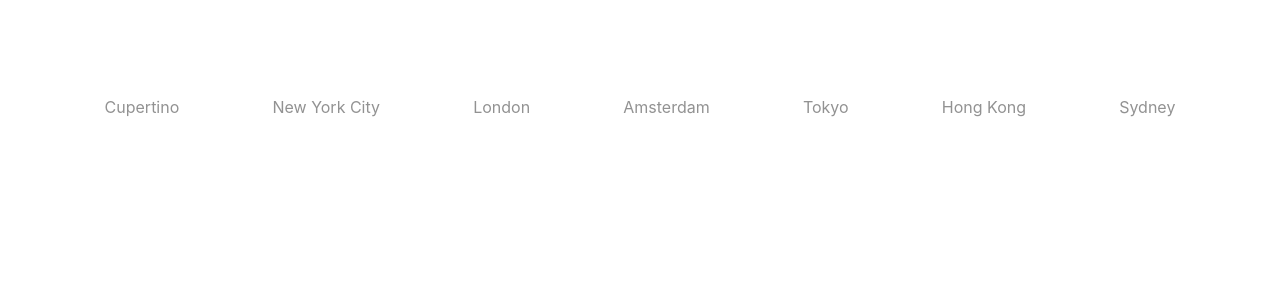
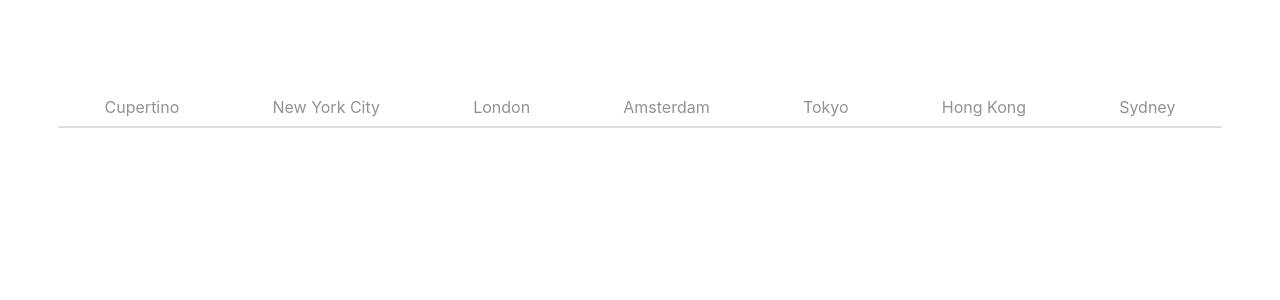
Before and after one commit to newmediapilot/retail_instore_developer_exercise_react, a React (Create React App) app: page / in a window 1280 px wide. Shown: the top 300 px of the page. Built offline with nearby package versions, Linux system fonts and the light colour scheme.

Commit message:
add animation

```diff
--- a/src/components/Shuttle/Shuttle.js
+++ b/src/components/Shuttle/Shuttle.js
@@ -3,15 +3,53 @@ import './Shuttle.scss';
 
 class Shuttle extends React.Component {
 
+    targetEl;
+
+    componentDidMount() {
+        window.addEventListener('resize', ()=> { this.updateStyleProps() });
+    }
+
+    componentWillUnmount() {
+        window.removeEventListener('resize', ()=> { this.updateStyleProps() });
+    }
+
+    state = {
+        shuttleStyle: {
+            'transition': 'all 0.6s',
+            left: 0,
+            width: 0,
+        }
+    };
+
+    componentWillReceiveProps(props) {
+        this.targetEl = props.target;
+
+        this.updateStyleProps();
+    }
+
+    updateStyleProps() {
+        if (!this.targetEl) return;
+
+        let itemRect = this.targetEl.getBoundingClientRect();
+        let spanRect = this.targetEl.querySelector('span').getBoundingClientRect();
+
+        let newStyle = Object.assign({}, this.state.shuttleStyle, {
+            left: itemRect.x + ((itemRect.width - spanRect.width) / 2),
+            width: spanRect.width
+        });
+
+        this.setState({shuttleStyle: newStyle});
+    }
+
     render() {
         return (
-            <div aria-hidden='true'
-                 className='shuttle-container'>
+            <div aria-hidden='true' className='shuttle-container'>
                 <div className="shuttle--rail">
-                    <div className="shuttle--slider">&nbsp;</div>
+                    <div className="shuttle--line"></div>
+                    <div className="shuttle--slider" style={this.state.shuttleStyle}></div>
                 </div>
             </div>
-        )
+        );
     }
 
 }
```
